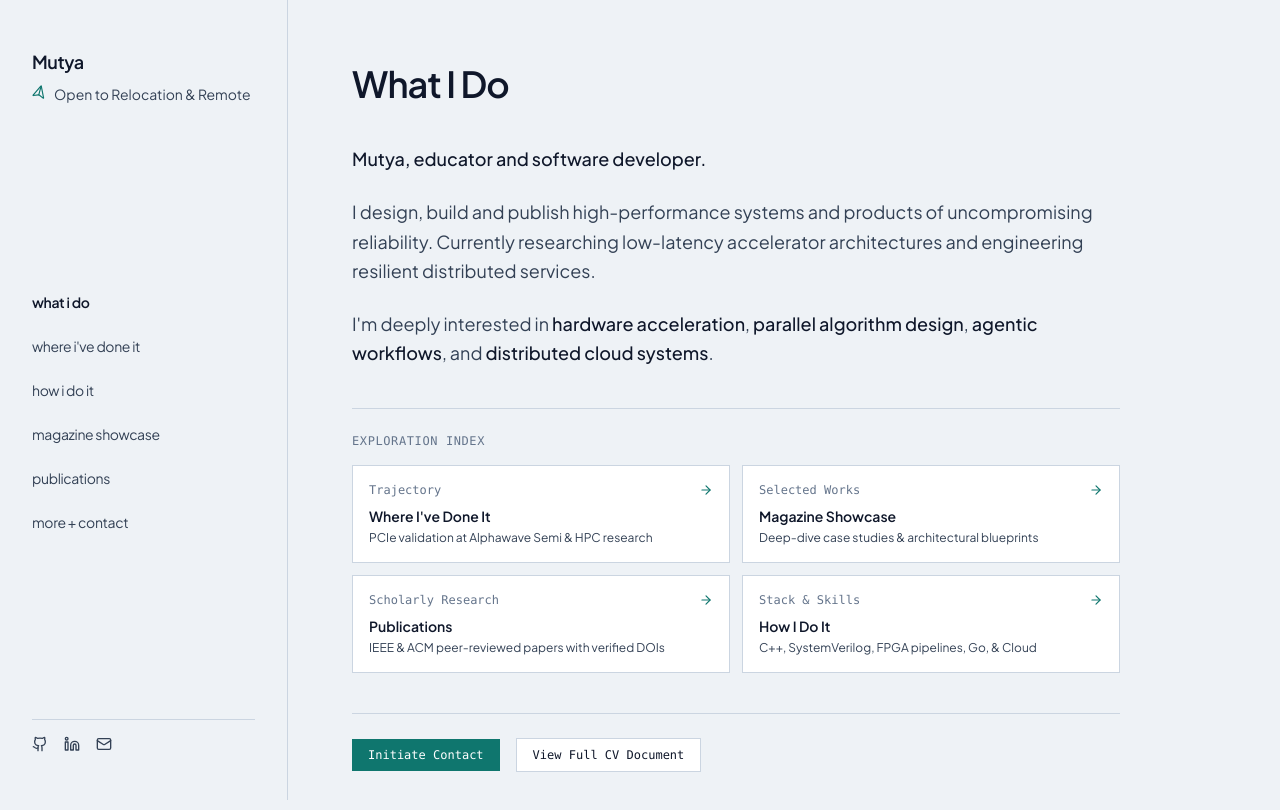
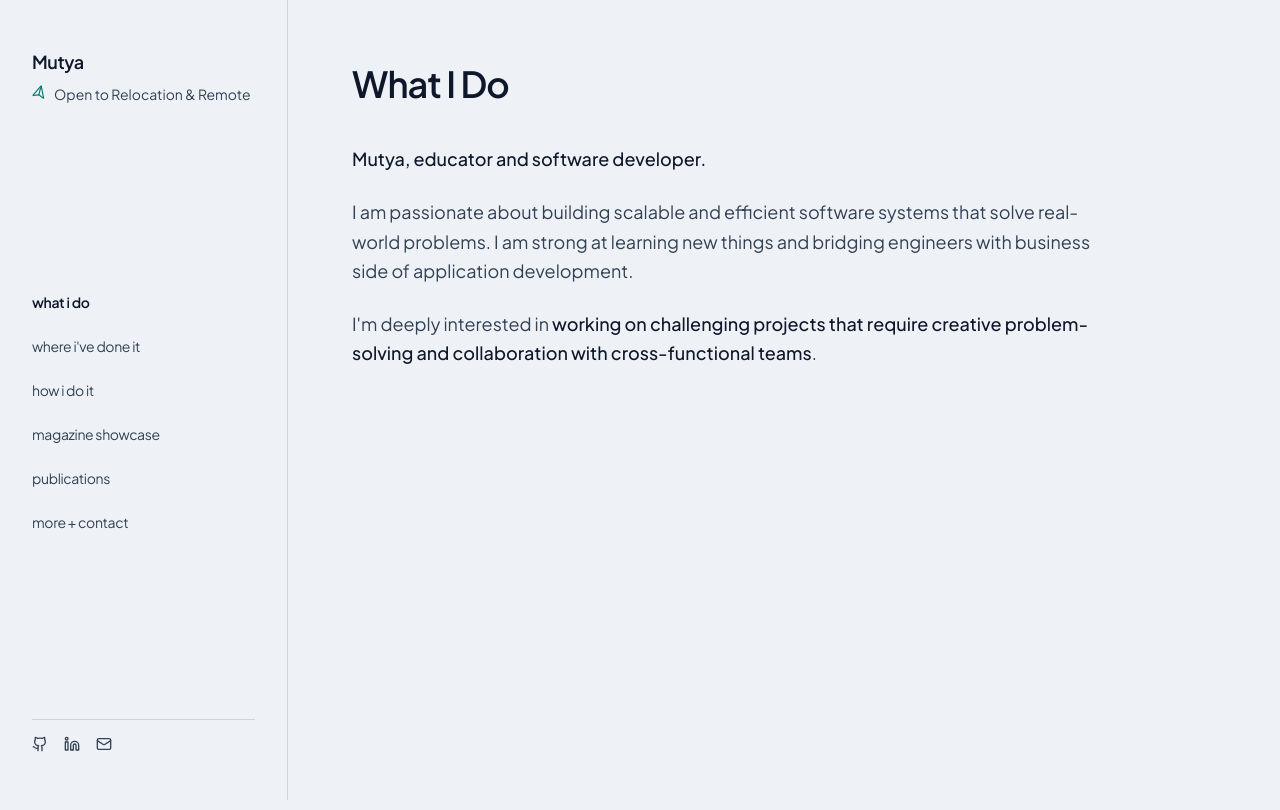
Before and after one commit to Rara212/My-Portfolio, a React (Vite) app: page / in a window 1280 px wide. Shown: the top 810 px of the page. Built offline with nearby package versions, Linux system fonts and the light colour scheme.

Commit message:
chaged details

```diff
--- a/src/components/Experience.tsx
+++ b/src/components/Experience.tsx
@@ -61,8 +61,15 @@ export const Experience: React.FC = () => {
                   <h3 className="text-2xl font-serif-display text-[var(--text-primary)] group-hover:text-[var(--accent)] transition-colors">
                     {exp.role}
                   </h3>
-                  <div className="text-sm font-medium text-[var(--text-secondary)] mt-0.5">
-                    {exp.company}
+                  <div className="mt-1 flex items-center gap-2 text-sm font-medium text-[var(--text-secondary)]">
+                    {exp.image && (
+                      <img
+                        src={exp.image}
+                        alt={`${exp.company} logo`}
+                        className="h-8 w-8 rounded object-contain"
+                      />
+                    )}
+                    <span>{exp.company}</span>
                   </div>
                 </div>
 
--- a/src/components/views/WhatIDoView.tsx
+++ b/src/components/views/WhatIDoView.tsx
@@ -26,21 +26,18 @@ export const WhatIDoView: React.FC<WhatIDoViewProps> = ({ profile, onNavigate, o
         </p>
 
         <p>
-          I design, build and publish high-performance systems and products of uncompromising reliability.
-          Currently researching low-latency accelerator architectures and engineering resilient distributed services.
+          I am passionate about building scalable and efficient software systems that solve real-world problems.
+          I am strong at learning new things and bridging  engineers with business side of application development.
         </p>
 
         <p>
           I&apos;m deeply interested in{' '}
-          <span className="text-[var(--text-primary)] font-medium">hardware acceleration</span>,{' '}
-          <span className="text-[var(--text-primary)] font-medium">parallel algorithm design</span>,{' '}
-          <span className="text-[var(--text-primary)] font-medium">agentic workflows</span>, and{' '}
-          <span className="text-[var(--text-primary)] font-medium">distributed cloud systems</span>.
+          <span className="text-[var(--text-primary)] font-medium">working on challenging projects that require creative problem-solving and collaboration with cross-functional teams</span>.{' '}
         </p>
       </div>
 
       {/* Interactive Feature Highlights / Selected Directions */}
-      <div className="pt-6 border-t border-[var(--border-color)] space-y-4">
+      {/* <div className="pt-6 border-t border-[var(--border-color)] space-y-4">
         <div className="text-xs font-mono text-[var(--text-muted)] uppercase tracking-wider">
           Exploration Index
         </div>
@@ -110,10 +107,10 @@ export const WhatIDoView: React.FC<WhatIDoViewProps> = ({ profile, onNavigate, o
             </div>
           </button>
         </div>
-      </div>
+      </div> */}
 
       {/* Action Prompt */}
-      <div className="pt-6 border-t border-[var(--border-color)] flex items-center gap-4 text-xs font-mono">
+      {/* <div className="pt-6 border-t border-[var(--border-color)] flex items-center gap-4 text-xs font-mono">
         <button
           onClick={() => onNavigate('more-contact')}
           className="px-4 py-2 bg-[var(--accent)] text-[var(--accent-contrast)] hover:opacity-90 transition-opacity font-medium"
@@ -126,7 +123,7 @@ export const WhatIDoView: React.FC<WhatIDoViewProps> = ({ profile, onNavigate, o
         >
           View Full CV Document
         </button>
-      </div>
+      </div> */}
     </div>
   );
 };
--- a/src/components/views/WhereIveDoneItView.tsx
+++ b/src/components/views/WhereIveDoneItView.tsx
@@ -94,7 +94,15 @@ export const WhereIveDoneItView: React.FC = () => {
             >
               {/* Card Header with Logo + Meta */}
               <div className="p-6 pb-5 flex items-center gap-4 border-b border-[var(--border-color)]">
-                <InstitutionLogo type={item.logoType} />
+                {item.logoImage ? (
+                  <img
+                    src={item.logoImage}
+                    alt={`${item.institution} logo`}
+                    className="w-12 h-14 shrink-0 object-contain"
+                  />
+                ) : item.logoType ? (
+                  <InstitutionLogo type={item.logoType} />
+                ) : null}
 
                 <div className="space-y-0.5 min-w-0">
                   <div className="text-xs font-mono text-[var(--accent)] font-medium">
```
